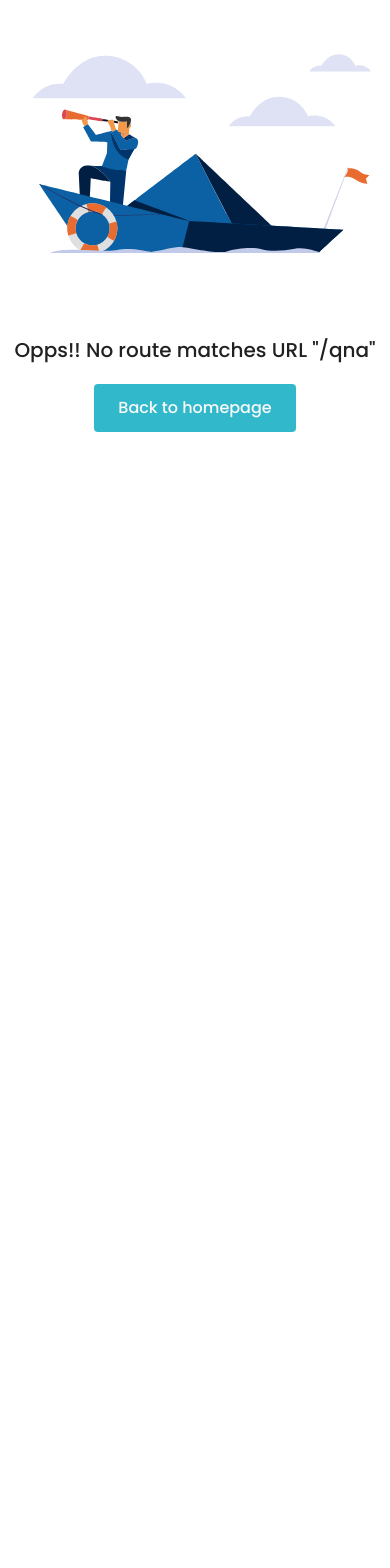
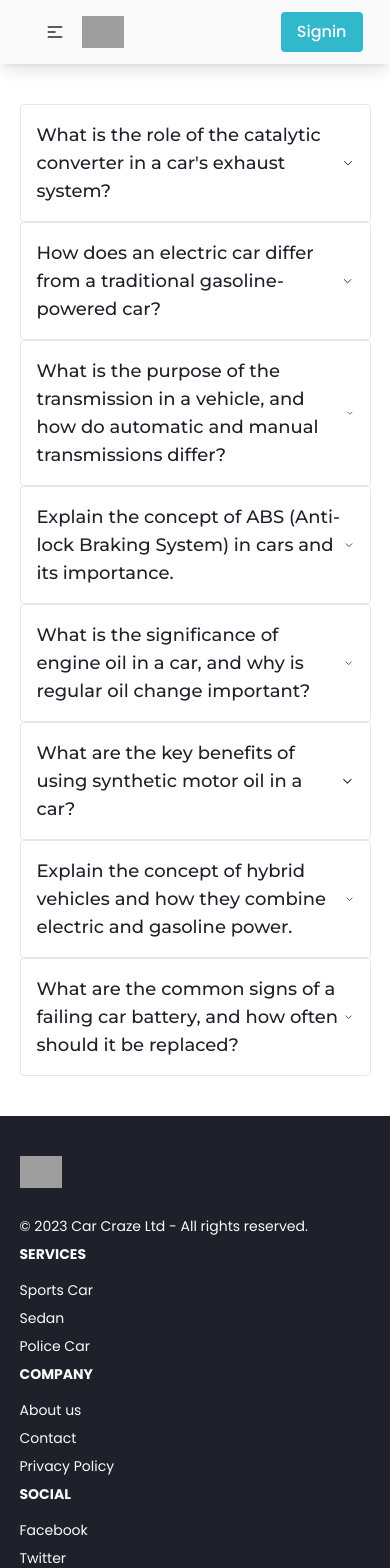
Before and after one commit to iibrahim70/car-craze-client, a React (Vite) app: page /qna in a window 390 px wide. Shown: the top 1568 px of the page. Before the commit the page ends 844 px from the top, so only its background shows below. Built offline with nearby package versions, Linux system fonts and the light colour scheme; no server answers; grey boxes are pictures that could not be loaded.

Commit message:
update blogs page to qna

```diff
--- a/src/components/Navbar.jsx
+++ b/src/components/Navbar.jsx
@@ -16,7 +16,7 @@ const Navbar = () => {
       <ActiveLink to="allcars">All Cars</ActiveLink>
       <ActiveLink to="mycars">My Cars</ActiveLink>
       <ActiveLink to="addcars">Add Cars</ActiveLink>
-      <ActiveLink to="blogs">Blogs</ActiveLink>
+      <ActiveLink to="qna">Qna</ActiveLink>
     </div>
   );
 
--- a/src/pages/Blogs.jsx
+++ /dev/null
@@ -1,50 +0,0 @@
-import useTitle from "../hooks/useTitle";
-import Accordion from "../components/Accordion";
-
-const Blogs = () => {
-  useTitle("Blogs");
-
-  return (
-    <div className="mt-[104px] lg:mt-[144px] mb-10 lg:mb-20 wrapper">
-      <Accordion
-        title="What is an access token and refresh token? How do they work and where should we store them on the client-side?"
-        content="
-        Access Token:
-        An access token is a credential that is used to authenticate and authorize a user or client to access protected resources. It is typically a string of characters that is issued by an authentication server upon successful authentication. The access token contains information such as the user's identity and any associated permissions or scopes. It is commonly included in the header of API requests to prove the user's identity and permissions to access protected resources.
-
-        Refresh Token:
-        A refresh token is a credential that is used to obtain a new access token without requiring the user to re-authenticate. It is usually issued alongside an access token and has a longer expiration time. When the access token expires, the client can use the refresh token to request a new access token from the authentication server. This process is known as token refreshing or token rotation.
-
-        The workflow typically involves the following steps:
-
-        Authentication: The user or client sends their credentials (e.g., username and password) to the authentication server.
-        Token Issuance: If the credentials are valid, the authentication server generates an access token and a refresh token.
-        Access Token Usage: The client includes the access token in the headers of API requests to access protected resources.
-        Expiration: The access token has a limited lifespan, after which it becomes invalid.
-        Token Refresh: If the access token expires, the client can use the refresh token to request a new access token from the authentication server.
-        Repeat: Steps 3-5 are repeated as necessary throughout the user's session.
-        Regarding storage on the client-side, it is crucial to follow security best practices. Access tokens and refresh tokens should be stored securely to prevent unauthorized access or exposure. Here are some common approaches:
-
-        Cookies: You can store tokens in HTTP-only cookies, which can help protect them from client-side JavaScript access and mitigate some cross-site scripting (XSS) attacks. However, this method is not foolproof, and additional security measures should be implemented.
-        Local Storage: Tokens can be stored in the browser's local storage, but this approach is generally considered less secure because the data can be accessed by client-side JavaScript.
-        Secure Storage APIs: Some modern web browsers provide secure storage APIs, such as the Web Cryptography API or the Keychain API, which can be used to store tokens in an encrypted form.
-        In-Memory Storage: For single-page applications (SPAs) or mobile apps, tokens can be stored in memory and managed by the application framework. However, this approach is not suitable if the user expects the session to persist across browser or app restarts.
-        In any case, it is crucial to consider the specific security requirements of your application and consult relevant security guidelines to ensure the proper storage and handling of access tokens and refresh tokens on the client-side."
-      />
-      <Accordion
-        title="Compare SQL and NoSQL databases?"
-        content="SQL databases are vertically scalable, while NoSQL databases are horizontally scalable. SQL databases are table-based, while NoSQL databases are document, key-value, graph, or wide-column stores. SQL databases are better for multi-row transactions, while NoSQL is better for unstructured data like documents or JSON"
-      />
-      <Accordion
-        title="What is express js? What is Nest JS"
-        content="Express is a minimalist and flexible framework that is easy to use and has a large community of developers. NestJS, on the other hand, is a newer framework that provides additional features such as dependency injection, a modular architecture, and an intuitive CLI."
-      />
-      <Accordion
-        title="What is MongoDB aggregate and how does it work"
-        content="What is Aggregation in MongoDB? Aggregation is a way of processing a large number of documents in a collection by means of passing them through different stages. The stages make up what is known as a pipeline. The stages in a pipeline can filter, sort, group, reshape and modify documents that pass through the pipeline."
-      />
-    </div>
-  );
-};
-
-export default Blogs;
--- /dev/null
+++ b/src/pages/Qna.jsx
@@ -0,0 +1,50 @@
+import useTitle from "../hooks/useTitle";
+import Accordion from "../components/Accordion";
+
+const QNA = () => {
+  useTitle("QNA");
+
+  return (
+    <div className="mt-[104px] lg:mt-[144px] mb-10 lg:mb-20 wrapper">
+      <Accordion
+        title="What is the role of the catalytic converter in a car's exhaust system?"
+        content="
+        The catalytic converter is a crucial component in a car's exhaust system. Its main role is to convert harmful pollutants in the exhaust gases, such as carbon monoxide, nitrogen oxides, and hydrocarbons, into less harmful substances like carbon dioxide, nitrogen, and water vapor. This conversion is facilitated by a catalyst inside the converter, usually made of platinum, palladium, and rhodium."
+      />
+      <Accordion
+        title="How does an electric car differ from a traditional gasoline-powered car?"
+        content="Electric cars use electric motors powered by rechargeable batteries, while traditional gasoline-powered cars rely on internal combustion engines fueled by gasoline. Electric cars produce zero tailpipe emissions, making them more environmentally friendly. They also have different maintenance needs and charging requirements compared to traditional cars."
+      />
+      <Accordion
+        title="What is the purpose of the transmission in a vehicle, and how do automatic and manual transmissions differ?"
+        content="The transmission in a vehicle is responsible for controlling the power generated by the engine and transmitting it to the wheels. Automatic transmissions shift gears automatically, while manual transmissions require the driver to manually engage and disengage gears using a clutch pedal and gear shift. Each type has its advantages, with automatic transmissions offering convenience and manual transmissions providing more control for some drivers."
+      />
+      <Accordion
+        title="Explain the concept of ABS (Anti-lock Braking System) in cars and its importance."
+        content="ABS is a safety feature in cars designed to prevent wheel lockup during braking, maintaining steering control and preventing skidding. It works by modulating brake pressure individually to each wheel based on sensor input. ABS is crucial for improving vehicle stability during emergency braking situations, reducing the risk of accidents and enhancing overall braking performance."
+      />
+      <Accordion
+        title="What is the significance of engine oil in a car, and why is regular oil change important?"
+        content="
+        Engine oil plays a vital role in lubricating and cooling the engine components, reducing friction, and preventing wear. Regular oil changes are essential to maintain proper engine function, prevent sludge buildup, and extend the engine's lifespan. It also contributes to fuel efficiency and overall vehicle performance."
+      />
+      <Accordion
+        title="What are the key benefits of using synthetic motor oil in a car?"
+        content="
+        Synthetic motor oil offers several advantages over conventional oil, including better temperature stability, improved viscosity in extreme conditions, and enhanced engine protection. It also helps reduce friction, provides superior wear protection, and can extend the time between oil changes compared to conventional oils."
+      />
+      <Accordion
+        title="Explain the concept of hybrid vehicles and how they combine electric and gasoline power."
+        content="
+        Hybrid vehicles utilize both an internal combustion engine fueled by gasoline and an electric motor powered by a battery. The hybrid system intelligently switches between the two power sources based on driving conditions to optimize fuel efficiency. This combination allows for lower emissions, increased fuel economy, and the ability to operate in electric-only mode at lower speeds."
+      />
+      <Accordion
+        title="What are the common signs of a failing car battery, and how often should it be replaced?"
+        content="
+        Signs of a failing car battery include slow engine cranking, dimming headlights, and difficulty starting the vehicle. The lifespan of a car battery can vary, but on average, it may need replacement every 3 to 5 years. Regular battery checks and maintenance can help identify issues early and ensure reliable vehicle starting."
+      />
+    </div>
+  );
+};
+
+export default QNA;
--- a/src/routes/Routes.jsx
+++ b/src/routes/Routes.jsx
@@ -7,7 +7,7 @@ import AddCars from "../pages/AddCars";
 import AllCars from "../pages/AllCars";
 import MyCars from "../pages/MyCars";
 import CarDetails from "../pages/CarDetails";
-import Blogs from "../pages/Blogs";
+import Qna from "../pages/Qna";
 import ErrorPage from "../pages/ErrorPage";
 import PrivateRoute from "./PrivateRoute";
 
@@ -48,8 +48,8 @@ const router = createBrowserRouter([
         ),
       },
       {
-        path: "/blogs",
-        element: <Blogs />,
+        path: "/qna",
+        element: <Qna />,
       },
     ],
   },
```
Also changed, not shown: src/components/ActiveLink.jsx (renamed from src/routes/ActiveLink.jsx).
